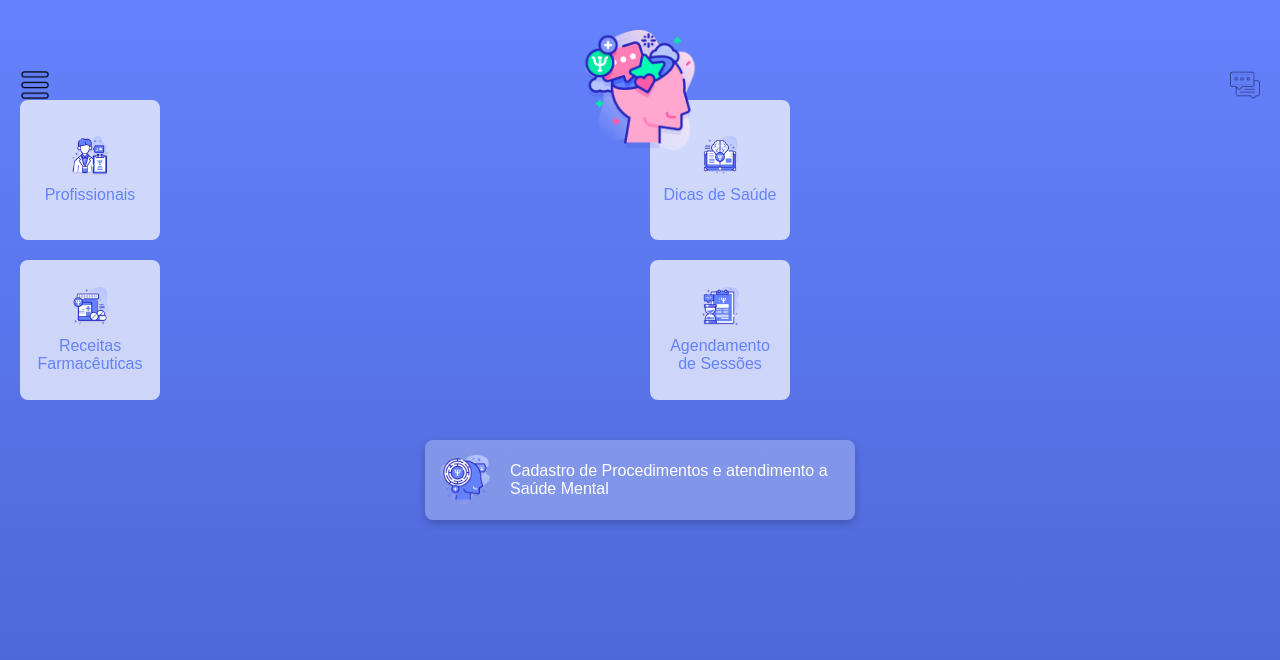
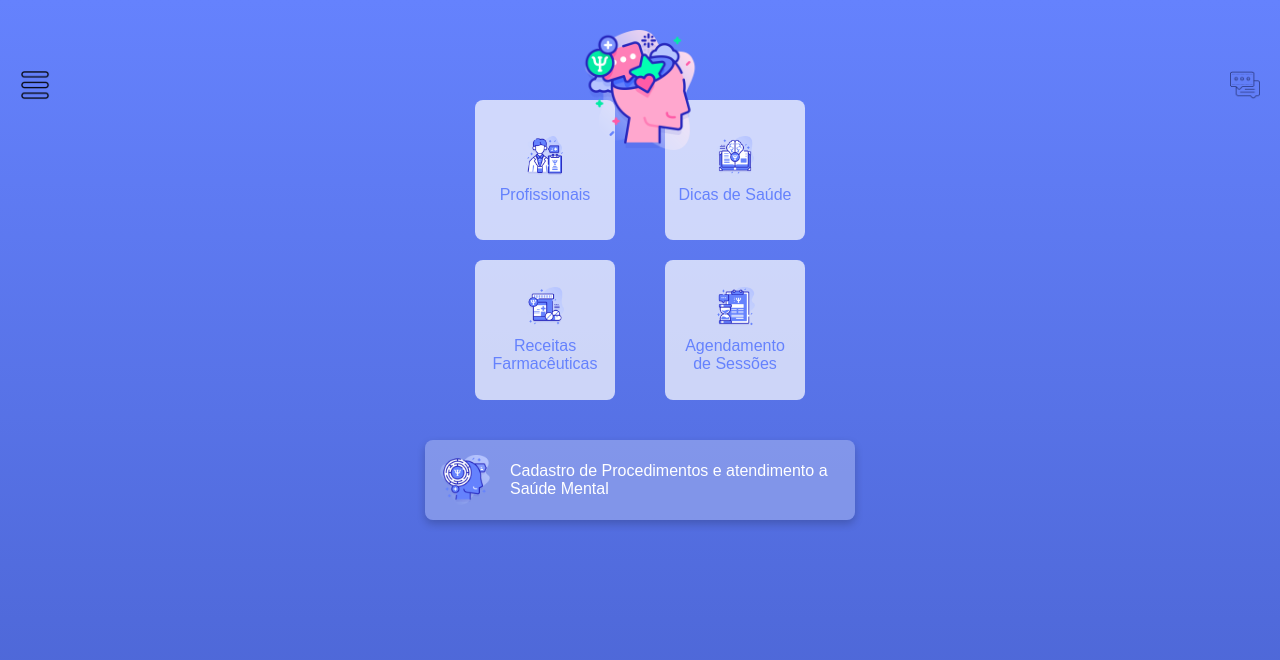
Before and after one commit to pedrohodsouza/PsyHelp, a PHP site: page / in a window 1280 px wide. Shown: the top 660 px of the page. Run offline with PHP 8.4, Linux system fonts and the light colour scheme.

Commit message:
Corrige bugs do CSS

```diff
--- a/app/views/home/index.php
+++ b/app/views/home/index.php
@@ -57,6 +57,18 @@
 </html>
 <style>
 
+.options-container {
+    display: grid;
+    grid-template-columns: repeat(2, 1fr);
+    gap: 20px;
+    padding: 20px;
+    padding-top: 100px;
+    box-sizing: border-box;
+    width: 100%;
+    max-width: 400px;
+    justify-items: center;
+}
+
 .footer {
     width: 100%;
     display: flex;
--- a/public/css/styles.css
+++ b/public/css/styles.css
@@ -49,17 +49,6 @@ body {
     width: 30px;
     height: 30px;
     cursor: pointer;
-}
-
-/* Estilos para a seção de opções */
-.options-container {
-    display: grid;
-    grid-template-columns: repeat(2, 1fr);
-    gap: 20px;
-    padding: 20px;
-    box-sizing: border-box;
-    margin-top: 80px;
-    width: 100%;
 }
 
 .option {
```
